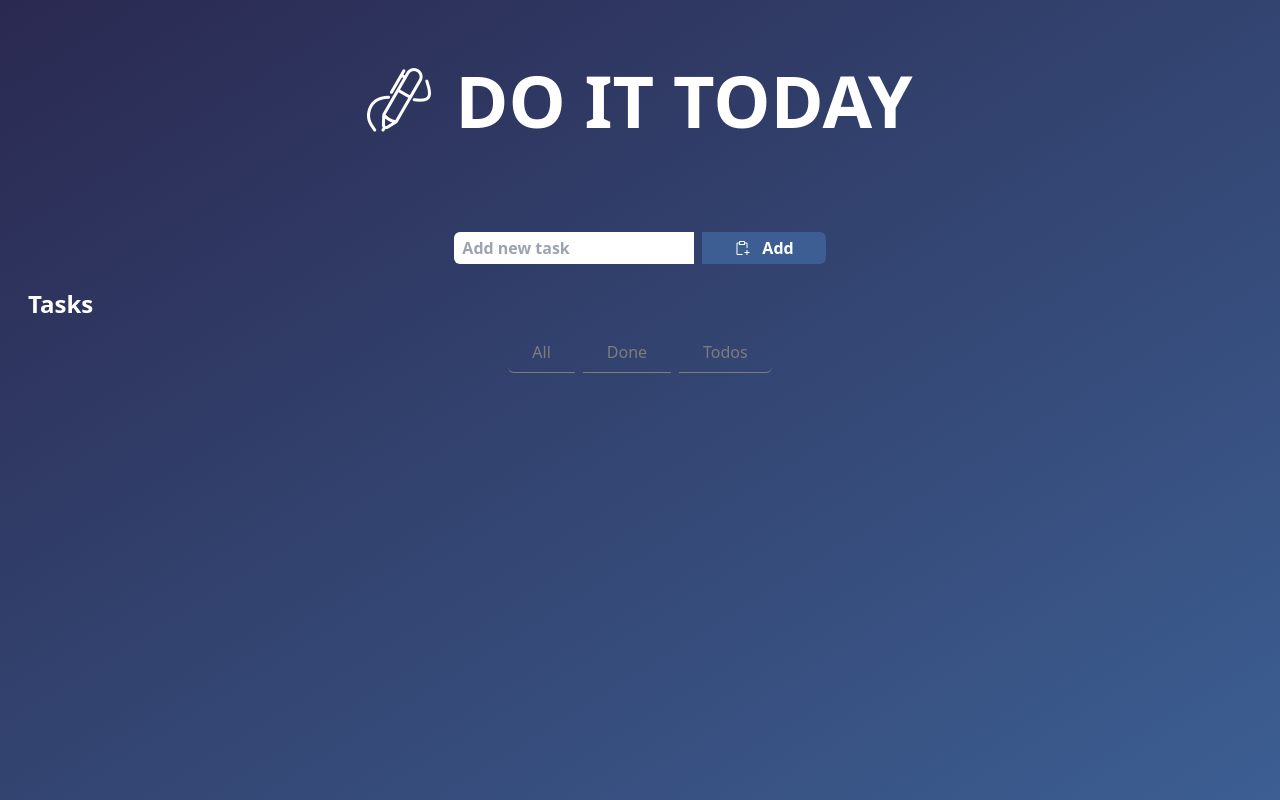
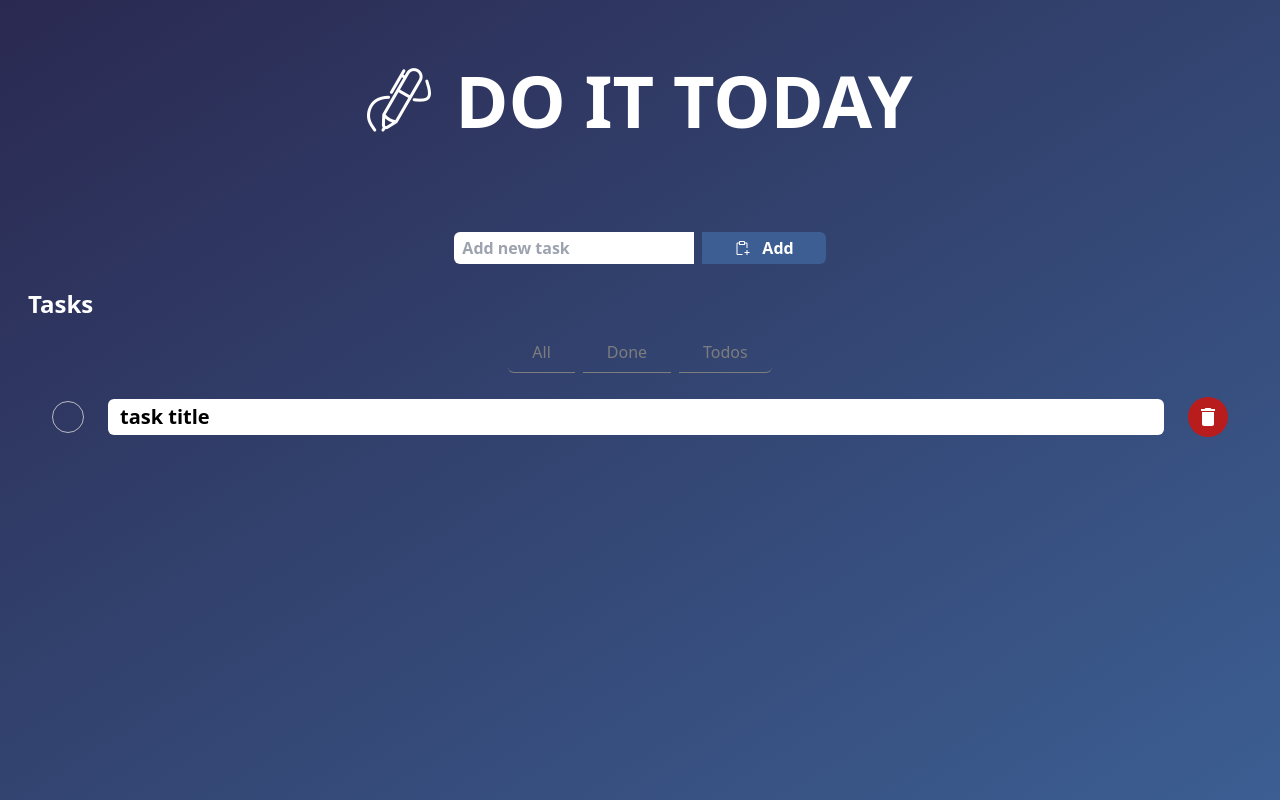
Before and after one commit to salimxfardeheb/todo_list, a React (Create React App) app in the folder client/: page / in a window 1280 px wide. Built offline with nearby package versions, Linux system fonts and the light colour scheme.

Commit message:
feat tasks title

```diff
--- a/client/package.json
+++ b/client/package.json
@@ -8,6 +8,7 @@
     "@testing-library/user-event": "^13.5.0",
     "react": "^18.3.1",
     "react-dom": "^18.3.1",
+    "react-icons": "^5.3.0",
     "react-scripts": "5.0.1",
     "web-vitals": "^2.1.4"
   },
--- a/client/src/components/tabs.js
+++ b/client/src/components/tabs.js
@@ -1,25 +1,43 @@
-import React from 'react'
+import React from "react";
+import { MdDelete } from "react-icons/md";
 
 const tabs = () => {
   return (
-    <div className='mx-7 flex flex-col justify-center mt-6 gap-3'>
-        <h2 className='text-white text-2xl font-semibold'>Tasks</h2>
-      <div className='flex text-white justify-center gap-2'>
-        <button className='tabsbtn rounded-l-md'>All</button>
-        <button className='tabsbtn'>Done</button>
-        <button className='tabsbtn rounded-r-md'>Todos</button>
+    <div className="mx-7 flex flex-col justify-center mt-6 gap-3">
+      <h2 className="text-white text-2xl font-semibold">Tasks</h2>
+      <div className="flex text-white justify-center gap-2">
+        <button className="tabsbtn rounded-l-md">All</button>
+        <button className="tabsbtn">Done</button>
+        <button className="tabsbtn rounded-r-md">Todos</button>
       </div>
-      <div id='all'>
-        {/*all tasks */}
+      <div id="all">{/*all tasks */}</div>
+      <div id="done">
+        {/*tasks done*/}
+        <div className="flex gap-6 items-center justify-around mx-6">
+        <div class="checkbox-wrapper-15 inline-block align-middle translate ">
+            <input
+              class="inp-cbx hidden"
+              id="cbx-15"
+              type="checkbox"
+
+            />
+
+
+            <label class="cbx" for="cbx-15">
+              <span>
+                <svg width="30px" height="26px" viewbox="0 0 12 9">
+                <polyline points="1 5 4 8 11 1"></polyline>
+                </svg>
+              </span>
+            </label>
+          </div>
+          <div className="bg-white rounded-md w-full px-3 py-1"><p className="text-xl font-semibold">task title</p></div>
+          <div className="bg-red-700 p-2 rounded-full"><MdDelete className="text-white text-2xl"/></div>
+        </div>
       </div>
-      <div id='done'>
-        {/*tasks done*/}
-      </div>
-      <div id='todos'>
-        {/*tasks todo */}
-      </div>
+      <div id="todos">{/*tasks todo */}</div>
     </div>
-  )
-}
+  );
+};
 
-export default tabs
+export default tabs;
--- a/client/src/index.css
+++ b/client/src/index.css
@@ -5,3 +5,41 @@
 .tabsbtn {
     @apply text-[#7D7D7D] border-b border-[#7D7D7D] px-6 py-2 active:text-white
 }
+
+.checkbox-wrapper-15 .cbx {
+    -webkit-user-select: none;
+    user-select: none;
+    -webkit-tap-highlight-color: transparent;
+    cursor: pointer;
+
+  }
+  .checkbox-wrapper-15 .cbx span {
+    @apply inline-block align-middle;
+    transform: translate3d(0, 0, 0);
+  }
+  .checkbox-wrapper-15 .cbx span:first-child {
+    @apply relative w-8 h-8 rounded-[50%] scale-100 align-middle border border-[#B9B8C3] transition-all ease-in duration-200;
+  }
+  .checkbox-wrapper-15 .cbx span:first-child svg {
+    @apply absolute z-10 top-1/3 left-1/3 fill-none stroke-white stroke-2;
+    stroke-linecap: round;
+    stroke-linejoin: round;
+    stroke-dasharray: 24px;
+    stroke-dashoffset: 24px;
+    transition: all 0.3s ease;
+    transition-delay: 0.1s;
+    transform: translate3d(0, 0, 0);
+  }
+
+  .checkbox-wrapper-15 .cbx:hover span:first-child {
+    border-color: green;
+  }
+
+  .checkbox-wrapper-15 .inp-cbx:checked + .cbx span:first-child {
+    border-color: green;
+    background: green;
+    animation: check-15 0.6s ease;
+  }
+  .checkbox-wrapper-15 .inp-cbx:checked + .cbx span:first-child svg {
+    stroke-dashoffset: 0;
+  }
```
Also changed, not shown: 2 other files (tests, documents, lock files or other folders).
